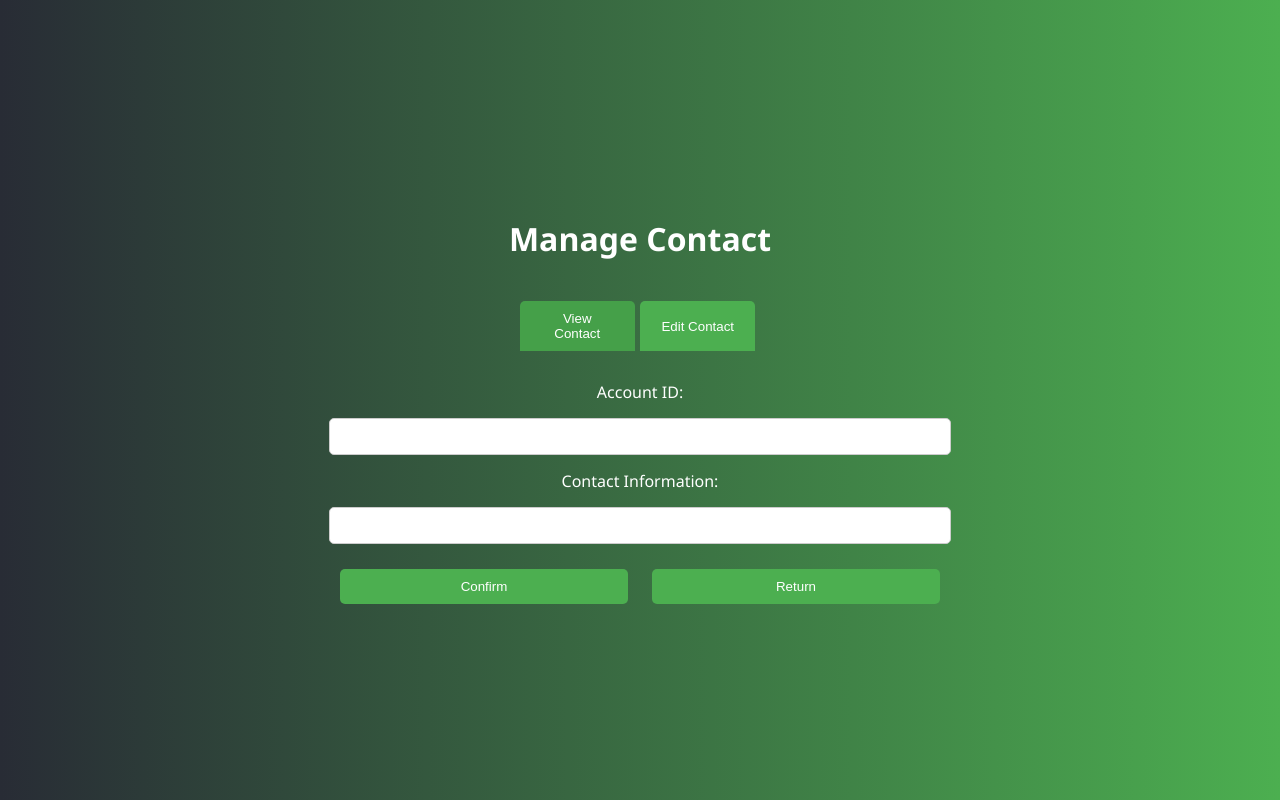
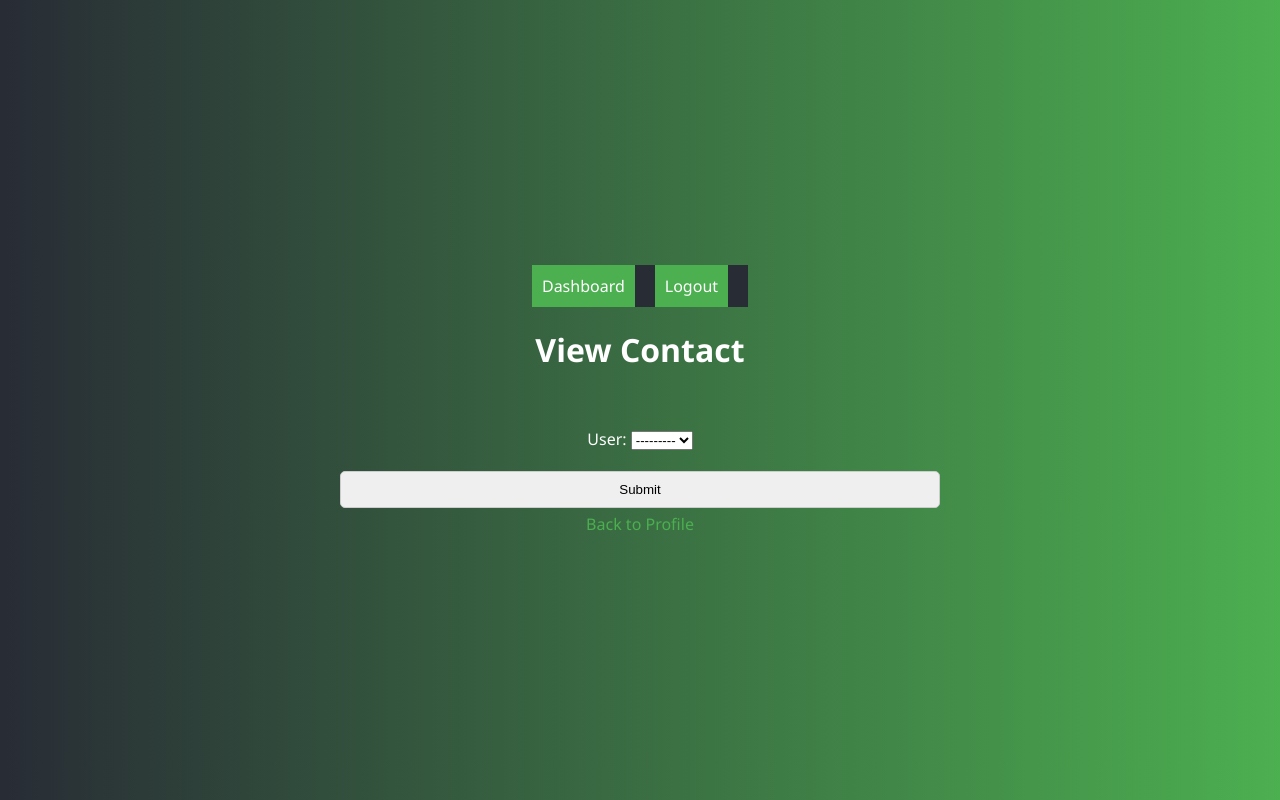
Before and after one commit to ILoveJRock/CSSCrusaders, a Django app: template templates/view_contact_info.html in a window 1280 px wide. Run offline with Django 4.2, Linux system fonts and the light colour scheme; the template is opened without the code that fills it: values that come from a table or form of the project are taken from there, others are empty; data comes from the database, SQL or seed files in the repository.

Commit message:
Add UserForm class and update ViewContact view

```diff
--- a/CS361_Project/views.py
+++ b/CS361_Project/views.py
@@ -9,6 +9,7 @@ from .functions import *
 from django.views.decorators.cache import cache_control
 from django.utils.decorators import method_decorator
 from django.db.models import Max
+from django.forms import Form, ModelChoiceField
 
 
 class Login(View):
@@ -26,7 +27,6 @@ class Login(View):
         # Authenticate user w/ helper method
         user = authenticate_user(self, username, password)
         # If the user is authenticated, log the user in and redirect them to the ADMIN DASHBOARD page
-        # TODO: Each role should have its own dash
         if user:
             Management.User.login(request, user)
             if (user.role == 0):
@@ -384,13 +384,22 @@ class TADashboard(View):
         if result: return result
         return render(request, 'TADashboard.html')
 
+# TODO MOVE THIS TO A FORM CLASS SUPER BAD PRACTICE THAT IT'S IN HERE!!!!
+class UserForm(Form):
+    user = ModelChoiceField(queryset=Account.objects.all())
+
 class ViewContact(View):
     def get(self, request):
         result = loginCheck(request, 2) # Everyone logged in can view
         if result: return result
-        return render(request, 'view_contact_info.html')
+        form = UserForm()
+        return render(request, 'view_contact_info.html', {'form': form})
 
     def post(self, request):
         result = loginCheck(request, 2) # Everyone logged in can view
         if result: return result
-        return render(request, 'view_contact_info.html')
+        form = UserForm(request.POST)
+        if form.is_valid():
+            user = form.cleaned_data['user']
+            return render(request, 'view_contact_info.html', {'form': form, 'selected_user': user})
+        return render(request, 'view_contact_info.html', {'form': form})
--- a/djangoProject1/urls.py
+++ b/djangoProject1/urls.py
@@ -27,7 +27,6 @@ urlpatterns = [
     path('manage/createAccount/', CreateAccount.as_view(), name='create_account'),
     path('manage/editAccount/', EditAccount.as_view(), name='edit_account'),
     path('manage/deleteAccount/', DeleteAccount.as_view(), name='delete_account'),
-    path('manage/contactInfo/', ViewContact.as_view(), name="view_contact"),
     path('assign/',ManageAssign.as_view(),name = 'manage_assign'),
     path('assign/assignUser/',AssignUser.as_view(), name = "assign_user"),
     path('assign/removeAssign/',RemoveAssign.as_view(), name = "remove_Assign"),
@@ -40,6 +39,7 @@ urlpatterns = [
     path('course/editLab/',EditLab.as_view(), name = "edit_lab"),
     path('course/deleteLab/', DeleteLab.as_view(), name = 'delete_lab'),
     path('profile/', Profile.as_view(), name="profile"),
+    path('profile/view/', ViewContact.as_view(), name="view_contact"),
     path('profile/edit/', EditProfile.as_view(), name="edit_profile"),
     path('forgotPassword/', ForgotPassword.as_view(), name="forgot_password"),
     path('dashboard/', AdminDashboard.as_view(), name="admin_dashboard"),
--- a/templates/Profile.html
+++ b/templates/Profile.html
@@ -71,6 +71,7 @@
                 <a href="ChangePassword.html" class="button">Change Password</a>
             </div>
         </div>
+        <div>
         <table>
             <tr>
                 <th>Name: </th><th>{{named}}</th>
@@ -91,10 +92,11 @@
                 <th>Office Hour Time: </th><th>{{office_hour_time}}</th>
             </tr>
         </table>
-
+        </div>
         <div class="container">
-            <div class="center">
+            <div>
                 <a href="/profile/edit" class="button">Edit Information</a>
+                <a href="/profile/view" class="button">View Other's info</a>
             </div>
         </div>
     </article>
--- a/templates/view_contact_info.html
+++ b/templates/view_contact_info.html
@@ -19,31 +19,6 @@
         #manageContact {
             text-align: center;
             margin-bottom: 20px;
-        }
-
-        .tabs {
-            display: flex;
-            justify-content: center;
-            margin-bottom: 20px;
-        }
-
-        .tab {
-            padding: 10px 20px;
-            background-color: #4CAF50;
-            color: white;
-            border: none;
-            border-radius: 5px 5px 0 0;
-            cursor: pointer;
-            margin-right: 5px;
-            transition: background-color 0.3s;
-        }
-
-        .tab:hover {
-            background-color: #45a049;
-        }
-
-        .active-tab {
-            background-color: #45a049;
         }
 
         form {
@@ -94,66 +69,25 @@
             text-decoration: none;
         }
     </style>
-    <title>Manage Contact</title>
+    <title>View Contact</title>
 </head>
 <body>
+    {% include 'NavBar.html' %}
+    <div id="manageContact">
+        <h1>View Contact</h1>
+    </div>
 
-<div id="manageContact">
-    <h1>Manage Contact</h1>
-</div>
+    <form method="POST">
+        {% csrf_token %}
+        {{ form.as_p }}
+        <input type="submit" value="Submit">
+    </form>
 
-<div class="tabs">
-    <button class="tab active-tab" onclick="switchTab('view')">View Contact</button>
-    <button class="tab" onclick="switchTab('edit')">Edit Contact</button>
-</div>
+    {% if selected_user %}
+    <p>Phone: {{ selected_user.phone }}</p>
+    <p>Email: {{ selected_user.email }}</p>
+    {% endif %}
 
-<form id="viewContactForm">
-    <label for="idView">Account ID:</label>
-    <input type="text" id="idView" name="idView" required readonly>
-
-    <label for="contactView">Contact Information:</label>
-    <input type="text" id="contactView" name="contactView" required readonly>
-
-    <div class="button-container">
-        <button type="button" onclick="confirmUpdate()">Confirm</button>
-    <button><a href="{% url 'admin_dashboard' %}" style="color: white;">Return</a></button>
-    </div>
-</form>
-
-<form id="editContactForm" style="display: none;">
-    <label for="idEdit">Account ID:</label>
-    <input type="text" id="idEdit" name="idEdit" required>
-
-    <label for="contactEdit">New Contact Information:</label>
-    <input type="text" id="contactEdit" name="contactEdit" required>
-
-    <div class="button-container">
-        <button type="button" onclick="editContact()">Edit Contact</button>
-    <button><a href="{% url 'admin_dashboard' %}" style="color: white;">Return</a></button>
-    </div>
-</form>
-
-<script>
-    function switchTab(tab) {
-        if (tab === 'view') {
-            document.getElementById('viewContactForm').style.display = 'block';
-            document.getElementById('editContactForm').style.display = 'none';
-            document.querySelector('.tab.active-tab').classList.remove('active-tab');
-            document.querySelectorAll('.tab')[0].classList.add('active-tab');
-        } else if (tab === 'edit') {
-            document.getElementById('viewContactForm').style.display = 'none';
-            document.getElementById('editContactForm').style.display = 'block';
-            document.querySelector('.tab.active-tab').classList.remove('active-tab');
-            document.querySelectorAll('.tab')[1].classList.add('active-tab');
-        }
-    }
-
-    function editContact() {
-        // Add logic to edit the contact information in the database
-        // You can use JavaScript or send a request to a server-side script.
-        alert("Contact information updated successfully!");
-    }
-</script>
-
-</body>
+    <a href="/profile" class="button">Back to Profile</a>
+    </body>
 </html>
```
